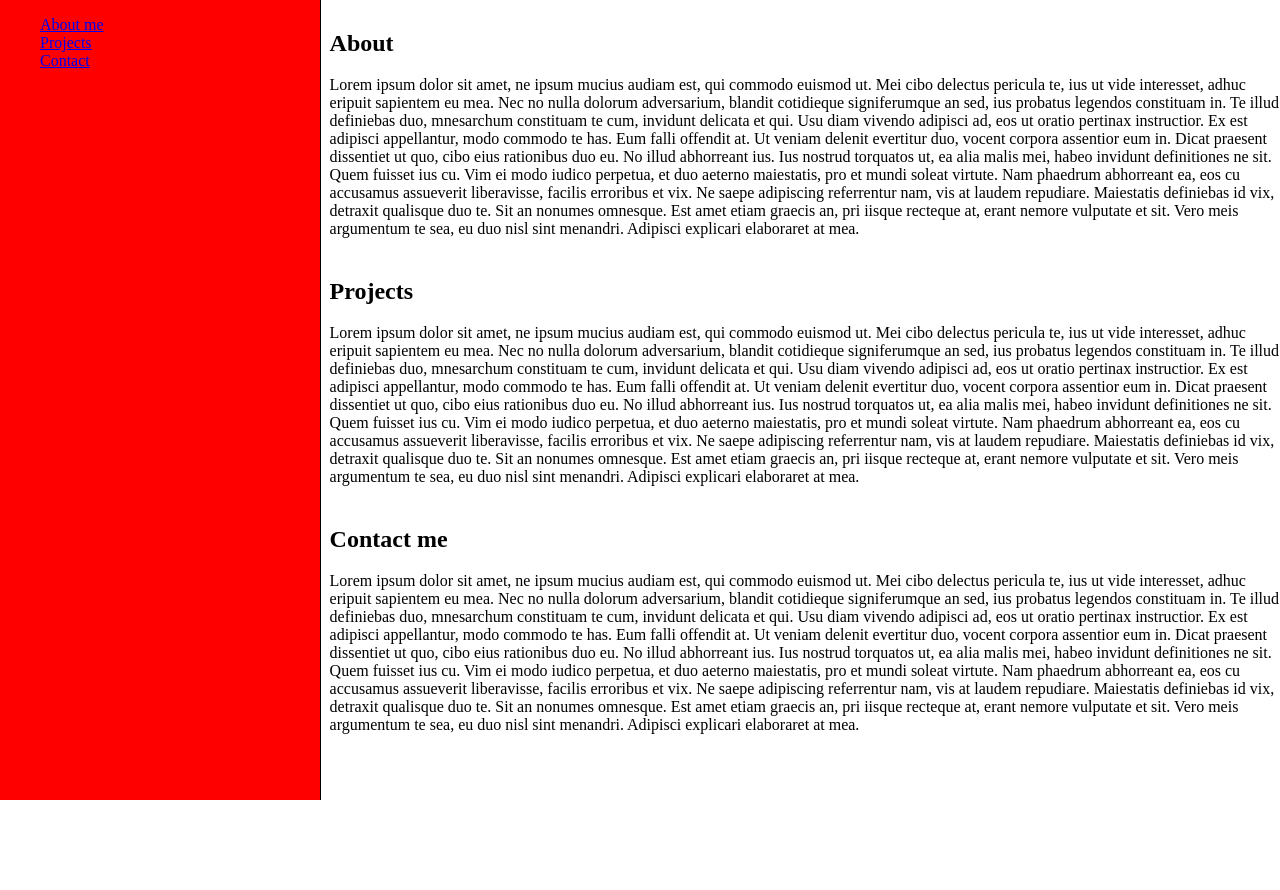
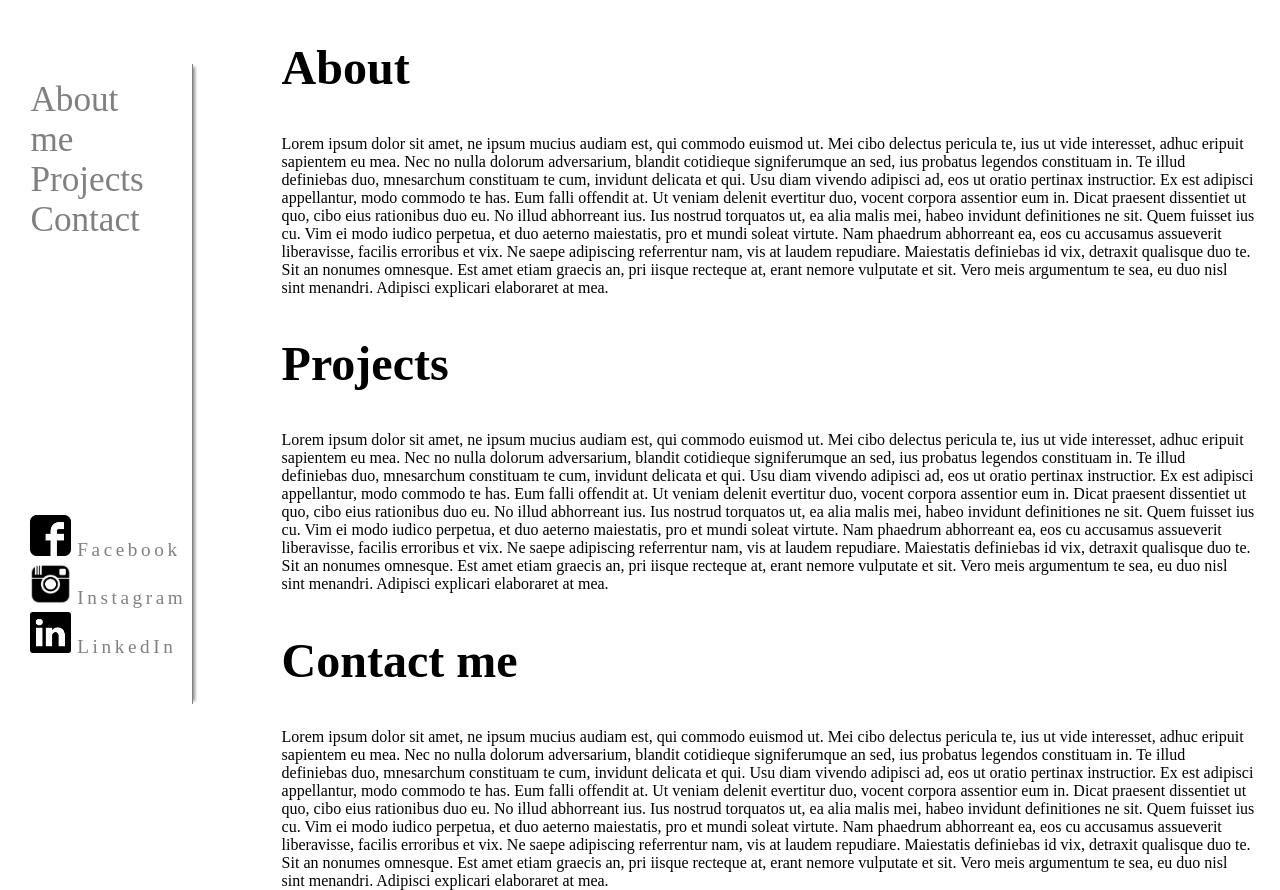
Before and after one commit to ks222rt/portfolio-template, a plain HTML site: page index.html in a window 1280 px wide. Before the commit the page ends 800 px from the top, so only its background shows below. Drawn offline with Linux system fonts and the light colour scheme.

Commit message:
almost done with the sidebar or header, what you now will call it.

```diff
--- a/css/style.css
+++ b/css/style.css
@@ -14,19 +14,10 @@ nav ul {
     list-style:none;
 }
 
-/*header.header-fixed-left{
-    border-right: 1px solid;
-    position: absolute;
-    left: 0;
-    width: 25%;
-    height: 100%;
-    background-color: red;
-}*/
-
+/* CSS for header */
 header.header-fixed-left{
     min-height: 100%;
     height: 100%;
-    width: 25%;
     position: absolute;
     top: 0px;
     left: 0;
@@ -34,12 +25,16 @@ header.header-fixed-left{
 }
 
 header section.section-header{
-    border-right: 1px solid;
-    position: absolute;
-    left: 0;
-    width: 100%;
-    height: 100%;
-    background-color: red;
+    position: fixed;
+    height: 80%;
+    width: 15%;
+    margin-top: 5%;
+    border-right: 1px solid gray;
+    background-color: white;
+
+    -webkit-box-shadow: 5px 0px 3px -3px rgba(50, 50, 50, 0.54);
+    -moz-box-shadow:    5px 0px 3px -3px rgba(50, 50, 50, 0.54);
+    box-shadow:         5px 0px 3px -3px rgba(50, 50, 50, 0.54);
 }
 
 header nav.nav-header{
@@ -48,13 +43,73 @@ header nav.nav-header{
     overflow:hidden;
 }
 
+header section nav ul.ul-header-links{
+    list-style-type: none;
+    width: 70%;
+    margin-left: -5%;
+}
+
+header section nav ul.ul-header-logos{
+    list-style-type: none;
+    position: relative;
+    top: 40%;
+    margin-left: -5%;
+}
+
+header section nav ul li a.a-header-links{
+    text-decoration: none;
+    font-size: 2.2em;
+}
+
+header section nav ul li a.a-header-logos{
+    text-decoration: none;
+    margin-top: 2%;
+    display: inline-block;
+    width: 100%;
+}
+
+header section nav ul li a.a-header-links:link,
+header section nav ul li a.a-header-links:visited {
+    color: grey;
+}
+
+header section nav ul li a.a-header-links:hover,
+header section nav ul li a.a-header-links:active {
+    color: black;
+}
+
+header section nav ul li a.a-header-logos:link,
+header section nav ul li a.a-header-logos:visited {
+    color: grey;
+}
+
+header section nav ul li a.a-header-logos:hover,
+header section nav ul li a.a-header-logos:active {
+    color: black;
+}
+
+header section nav img{
+    width: 25%;
+}
+
+header section nav ul li a span{
+    font-size: 1.2em;
+    margin-left: 4%;
+    letter-spacing: 0.1875em;
+}
+
+/* CSS for Main section*/
 main.container{
     position: absolute;
     right: 0;
-    width: 75%;
+    width: 80%;
 }
 
-section.section-container{
-    width: 100%;
-    padding: 1%;
+main section.section-container{
+    width: 95%;
+    margin: 0 auto;
 }
+
+main section h1.content-section-h1{
+    font-size: 3.0em;
+}
--- a/index.html
+++ b/index.html
@@ -16,10 +16,15 @@
     <header class="header-fixed-left">
         <section class="section-header">
             <nav class="nav-header">
-                <ul>
-                    <li><a href="#">About me</a></li>
-                    <li><a href="#">Projects</a></li>
-                    <li><a href="#">Contact</a></li>
+                <ul class="ul-header-links">
+                    <li><a href="#" class="a-header-links">About me</a></li>
+                    <li><a href="#" class="a-header-links">Projects</a></li>
+                    <li><a href="#" class="a-header-links">Contact</a></li>
+                </ul>
+                <ul class="ul-header-logos">
+                    <li><a href="#" class="a-header-logos"><img src="images/facebook-logo.png" alt="facebook logo" /><span>Facebook</span></a></li>
+                    <li><a href="#" class="a-header-logos"><img src="images/instagram.png" alt="instagram logo" /><span>Instagram</span></a></li>
+                    <li><a href="#" class="a-header-logos"><img src="images/linkedin-logo.png" alt="linkedin logo" /><span>LinkedIn</span></a></li>
                 </ul>
             </nav>
         </section>
@@ -29,7 +34,7 @@
     <main class="container">
         <!-- About me section -->
         <section class="section-container">
-            <h1>About</h1>
+            <h1 class="content-section-h1">About</h1>
             <div class="">
                 Lorem ipsum dolor sit amet, ne ipsum mucius audiam est, qui commodo euismod ut. Mei cibo delectus pericula te, ius ut vide interesset, adhuc eripuit sapientem eu mea. Nec no nulla dolorum adversarium,
                 blandit cotidieque signiferumque an sed, ius probatus legendos constituam in. Te illud definiebas duo, mnesarchum constituam te cum, invidunt delicata et qui. Usu diam vivendo adipisci ad, eos ut oratio pertinax instructior.
@@ -41,7 +46,7 @@
 
         <!-- Projects section -->
         <section class="section-container">
-            <h1>Projects</h1>
+            <h1 class="content-section-h1">Projects</h1>
             <div class="">
                 Lorem ipsum dolor sit amet, ne ipsum mucius audiam est, qui commodo euismod ut. Mei cibo delectus pericula te, ius ut vide interesset, adhuc eripuit sapientem eu mea. Nec no nulla dolorum adversarium,
                 blandit cotidieque signiferumque an sed, ius probatus legendos constituam in. Te illud definiebas duo, mnesarchum constituam te cum, invidunt delicata et qui. Usu diam vivendo adipisci ad, eos ut oratio pertinax instructior.
@@ -53,7 +58,7 @@
 
         <!-- Contact me section -->
         <section class="section-container">
-            <h1>Contact me</h1>
+            <h1 class="content-section-h1">Contact me</h1>
             <div class="">
                 Lorem ipsum dolor sit amet, ne ipsum mucius audiam est, qui commodo euismod ut. Mei cibo delectus pericula te, ius ut vide interesset, adhuc eripuit sapientem eu mea. Nec no nulla dolorum adversarium,
                 blandit cotidieque signiferumque an sed, ius probatus legendos constituam in. Te illud definiebas duo, mnesarchum constituam te cum, invidunt delicata et qui. Usu diam vivendo adipisci ad, eos ut oratio pertinax instructior.
```
Also changed, not shown: images/facebook-logo.png (added), images/instagram.png (added), images/linkedin-logo.png (added).
